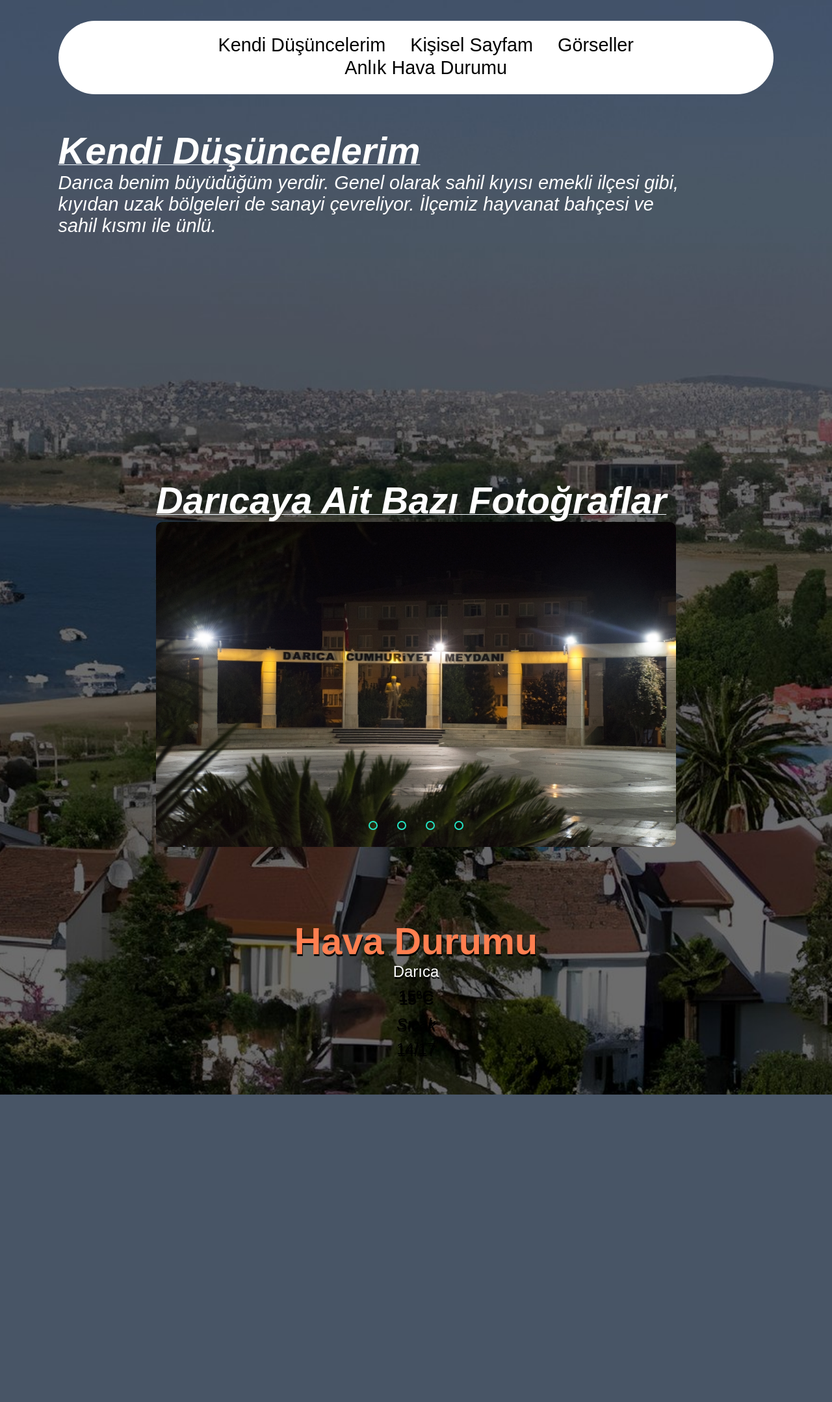
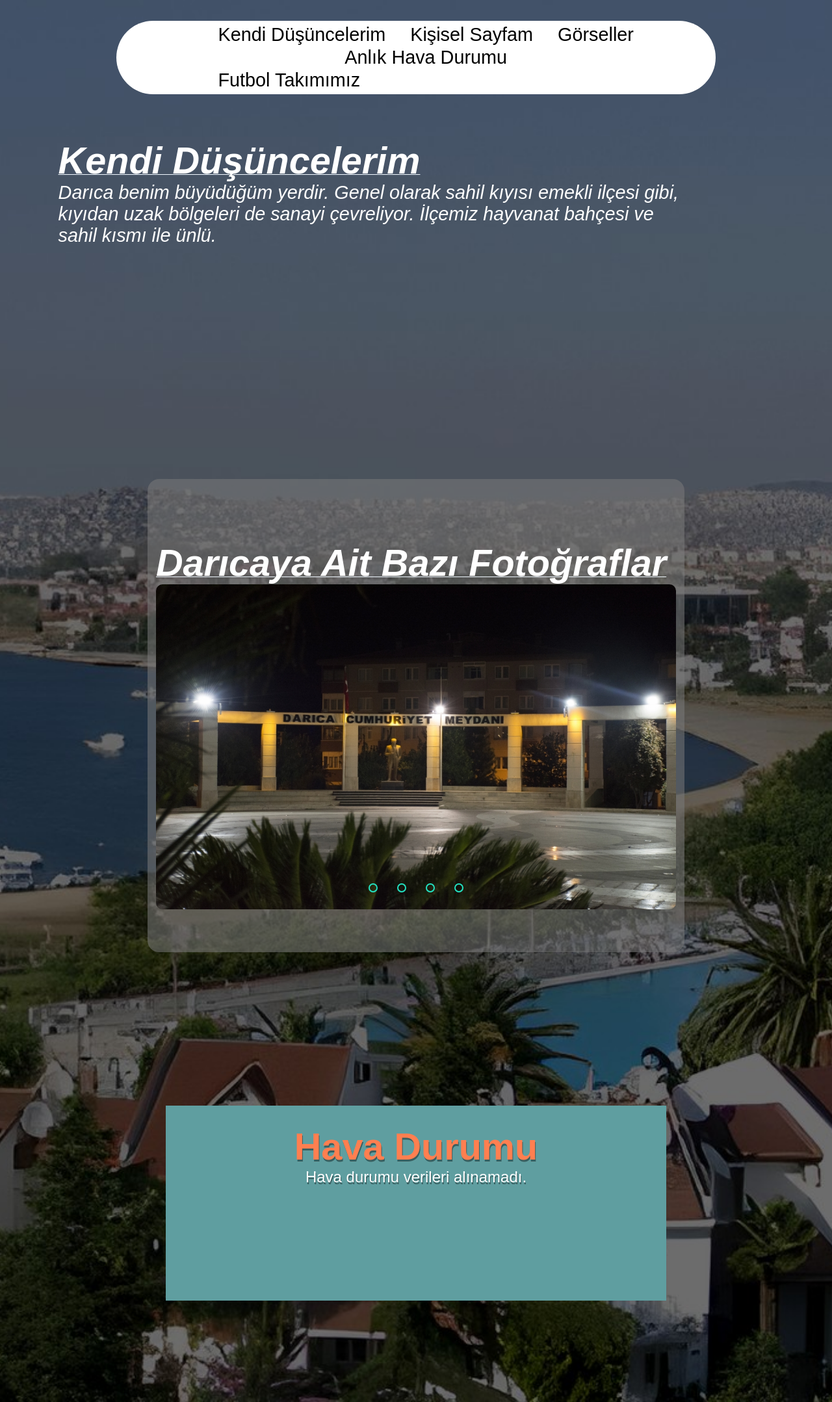
Before and after one commit to erencsahin/my-website, a PHP site: page /my-website/sehrim.html in a window 1280 px wide. Shown: the whole page at 65% size. Before the commit the page ends 1684 px from the top, so only its background shows below. Run offline with PHP 8.4, Linux system fonts and the light colour scheme.

Commit message:
apiden online olarak şehrim sayfasına data çekildi. şehrimin takımı sayfasına giriş yapıldı

```diff
--- a/havadurumu.js
+++ b/havadurumu.js
@@ -1,2 +1,49 @@
-const url = 'https://api.openweathermap.org/data/2.5/weather?lat={40.7747}&lon={29.4008}&appid={16a31c8d080e80aee16040216a812275}'
-const key = "16a31c8d080e80aee16040216a812275";
+const API_KEY = "16a31c8d080e80aee16040216a812275";
+const CITY_NAME = "Darıca";
+
+const cityElement = document.querySelector(".city");
+const tempElement = document.querySelector(".temp");
+const descElement = document.querySelector(".desc");
+const minmaxElement = document.querySelector(".minmax");
+
+function displayWeatherData(data) {
+  const weatherDescription = data.weather[0].description;
+  const temperature = data.main.temp;
+  const minTemp = data.main.temp_min;
+  const maxTemp = data.main.temp_max;
+
+  cityElement.textContent = CITY_NAME;
+  tempElement.textContent = `${temperature} °C`;
+  descElement.textContent = weatherDescription;
+  minmaxElement.textContent = `Min: ${minTemp} °C, Max: ${maxTemp} °C`;
+}
+
+function getWeatherData() {
+  const url = `https://api.openweathermap.org/data/2.5/weather?q=${CITY_NAME}&lang=tr&appid=${API_KEY}&units=metric`;
+
+  fetch(url)
+    .then(response => response.json())
+    .then(data => displayWeatherData(data))
+    .catch(error => {
+      console.log("Hata:", error);
+      cityElement.textContent = "Hava durumu verileri alınamadı.";
+    });
+}
+/* function displayWeatherData(data) {
+    const weatherDescription = data.weather[0].description;
+    const temperatureKelvin = data.main.temp;
+    const minTempKelvin = data.main.temp_min;
+    const maxTempKelvin = data.main.temp_max;
+
+    const temperatureCelsius = (temperatureKelvin - 273.15).toFixed(1);
+    const minTempCelsius = (minTempKelvin - 273.15).toFixed(1);
+    const maxTempCelsius = (maxTempKelvin - 273.15).toFixed(1);
+
+    cityElement.textContent = CITY_NAME;
+    tempElement.textContent = `${temperatureCelsius} °C`;
+    descElement.textContent = weatherDescription;
+    minmaxElement.textContent = `Min: ${minTempCelsius} °C, Max: ${maxTempCelsius} °C`;
+  }
+   */
+
+getWeatherData();
--- a/sehrim.html
+++ b/sehrim.html
@@ -13,8 +13,9 @@
       <nav class="navbar">
         <a href="#own-thinks" class="kendi-düsüncelerim">Kendi Düşüncelerim</a>
         <a href="mywebsite.html" class="mainpage">Kişisel Sayfam</a>
-        <a href="mywebsite.html" class="photos">Görseller</a>
-        <a href="mywebsite.html" class="weather">Anlık Hava Durumu</a>
+        <a href="#photos" class="photos">Görseller</a>
+        <a href="#weather" class="weather">Anlık Hava Durumu</a>
+        <a href="#" class="dgb">Futbol Takımımız</a>
       </nav>
     </header>
 
@@ -22,34 +23,35 @@
       <div class="content">
         <h3>Kendi Düşüncelerim</h3>
         <p class="düsünce-paragraf">
-          Darıca benim büyüdüğüm yerdir. Genel olarak sahil kıyısı emekli ilçesi gibi,
-          kıyıdan uzak bölgeleri de sanayi çevreliyor. İlçemiz hayvanat bahçesi ve sahil
-          kısmı ile ünlü.
+          Darıca benim büyüdüğüm yerdir. Genel olarak sahil kıyısı emekli ilçesi
+          gibi, kıyıdan uzak bölgeleri de sanayi çevreliyor. İlçemiz hayvanat
+          bahçesi ve sahil kısmı ile ünlü.
         </p>
       </div>
     </section>
     <section class="photos" id="photos">
+      <div class="container">
         <div class="content">
           <h3>Darıcaya Ait Bazı Fotoğraflar</h3>
 
           <div class="slider">
             <div class="slide">
-            <input type="radio" name="radio-btn" id="radio1">
-            <input type="radio" name="radio-btn" id="radio2">
-            <input type="radio" name="radio-btn" id="radio3">
-            <input type="radio" name="radio-btn" id="radio4">
+              <input type="radio" name="radio-btn" id="radio1" />
+              <input type="radio" name="radio-btn" id="radio2" />
+              <input type="radio" name="radio-btn" id="radio3" />
+              <input type="radio" name="radio-btn" id="radio4" />
 
               <div class="image first">
-              <img src="images/darıca1.jpeg" alt="">
+                <img src="images/darıca1.jpeg" alt="" />
               </div>
               <div class="img">
-              <img src="images/darıca2.jpeg" alt="">
+                <img src="images/darıca2.jpeg" alt="" />
               </div>
               <div class="img">
-              <img src="images/darıca3.jpeg" alt="">
+                <img src="images/darıca3.jpeg" alt="" />
               </div>
               <div class="img">
-              <img src="images/darıca4.jpg" alt="">
+                <img src="images/darıca4.jpg" alt="" />
               </div>
 
               <div class="nav-auto">
@@ -68,30 +70,31 @@
             </div>
           </div>
         </div>
-    </section>
-
-    <section class="weather">
-      <div class="content">
-        <h2>Hava Durumu</h2>
-        <div class="city">Darıca</div>
-        <div class="temp">15°C</div>
-        <div class="desc">Sıcak</div>
-        <div class="minmax">14/17</div>
       </div>
     </section>
 
+    <section class="weather" id="weather">
+      <div class="weather-container">
+        <div class="content">
+          <h2>Hava Durumu</h2>
+          <div class="city"></div>
+          <div class="temp"></div>
+          <div class="desc"></div>
+          <div class="minmax"></div>
+        </div>
+      </div>
+    </section>
 
     <script type="text/javascript">
-      var counter=1;
-      setInterval(function(){
-        document.getElementById('radio' + counter).checked=true;
+      var counter = 1;
+      setInterval(function () {
+        document.getElementById("radio" + counter).checked = true;
         counter++;
-        if (counter>4) {
+        if (counter > 4) {
           counter = 1;
         }
-      },2000)
+      }, 2000);
     </script>
     <script src="havadurumu.js"></script>
-
   </body>
 </html>
--- a/styles/sehrim.css
+++ b/styles/sehrim.css
@@ -16,7 +16,6 @@
 
 }
 section{
-    display: block;
     padding: 3.5rem 7%;
 }
 p{
@@ -58,7 +57,7 @@
     align-items: center;
     justify-content: space-around;
     padding: 0 7%;
-    margin: 2rem 7%;
+    margin: 2rem 14%;
     height: 113px;
     position: sticky;
     background-color: rgb(255, 255, 255);
@@ -78,6 +77,15 @@
     max-width: 60rem;
 }
 
+.container{
+    height: 728px;
+    width: 75%;
+    border-radius: 18px;
+    display: flex;
+    align-items: center;
+    justify-content: center;
+    background-color: #7a7a7a8a;
+}
 
 .slider{
     width: 800px;
@@ -173,32 +181,49 @@
     flex-direction: column;
     align-items: center;
     text-align: center;
+    margin-top: 124px;
+    margin-bottom: 100px;
+}
+.content{
+    font-size: 4.2rem;
+    margin-top: 30px;
 }
 .content h2{
     font-size: 3.6rem;
     color: coral;
-    text-shadow: 1px 3px rgba(0, 0, 0, .9);
+    text-shadow: 1px 3px rgba(0, 0, 0, .4);
 }
 .city{
     color: white;
     font-size: 24px;
     font-weight: 500;
     margin-bottom: 10px;
-    text-shadow: 1px 3px rgba(0, 0, 0, .9);
+    text-shadow: 1px 3px rgba(0, 0, 0, .4);
+
 }
 .temp{
+    color: white;
     font-size: 24px;
     font-weight: bold;
     margin-bottom: 15px;
-    text-shadow: 1px 5px rgba(0, 0, 0, .9);
+    text-shadow: 1px 5px rgba(0, 0, 0, .4);
 }
 .desc{
+    color: white;
     font-size: 24px;
     font-style: italic;
-    text-shadow: 1px 3px rgba(0, 0, 0, .9);
+    text-shadow: 1px 3px rgba(0, 0, 0, .4);
     margin-bottom: 10px;
+    text-transform: capitalize;
 }
 .minmax{
+    color: white;
     font-size: 24px;
-    text-shadow: 1px 3px rgba(0, 0, 0, .9);
+    text-shadow: 1px 3px rgba(0, 0, 0, .4);
 }
+
+.weather-container{
+    width: 70%;
+    height: 300px;
+    background-color: cadetblue;
+}
```
Also changed, not shown: dgb.html (added, +11 -0 lines), images/dgb.jpg (added), images/replicate-prediction-vd2zjxzb7g3ngq6dtrqs3bjy54.png (added), styles/dgb.css (added). Lines whose indentation alone changed are shown as unchanged.
